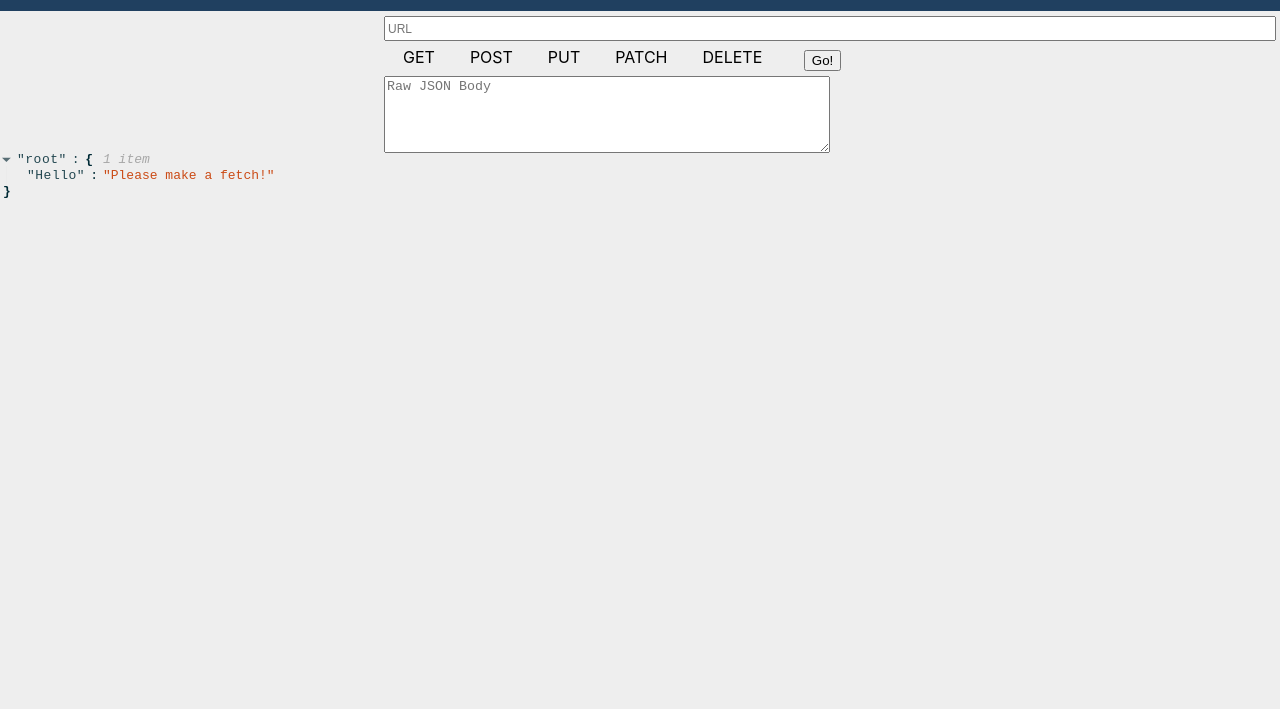
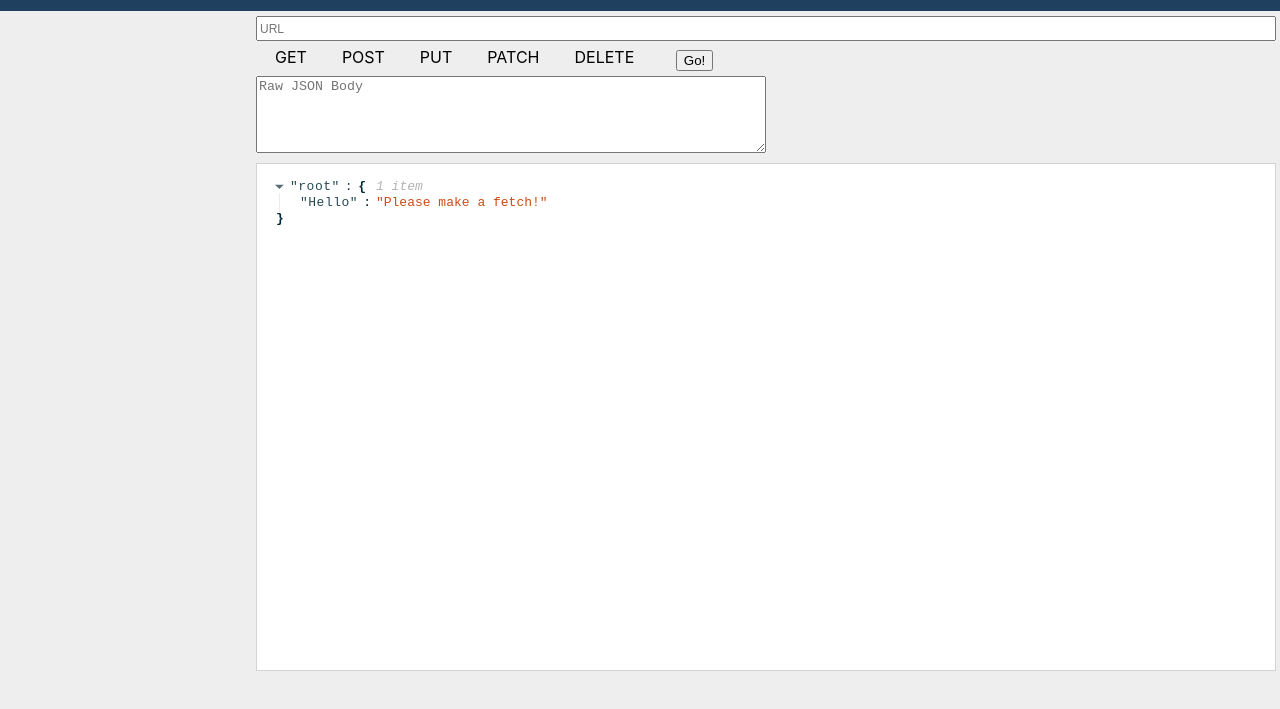
Before and after one commit to rosalie337/restless, a React app: page / in a window 1280 px wide. Shown: the part 53-762 px from the top of the page. Built offline with nearby package versions, Linux system fonts and the light colour scheme.

Commit message:
finished styling

```diff
--- /dev/null
+++ b/src/components/restless/Display.css
@@ -0,0 +1,11 @@
+.Display{
+  background-color: white;
+  height: 39.7vw;
+  margin-top: 10px;
+  margin-left: 20vw;
+  margin-right: .3vw;
+  margin-bottom: .3vw;
+  border: 1px solid lightgray;
+  overflow: auto;
+  padding: 1em;
+}
--- a/src/components/restless/Display.js
+++ b/src/components/restless/Display.js
@@ -1,11 +1,12 @@
 import React from 'react';
 import PropTypes from 'prop-types';
+import styles from './Display.css';
 
 import ReactJson from 'react-json-view';
 
 const Display = ({ display }) => {
   return (
-    <pre>
+    <pre className={styles.Display}>
       <ReactJson src={display} displayDataTypes={false} />
     </pre>
   );
--- a/src/components/restless/Form.css
+++ b/src/components/restless/Form.css
@@ -1,5 +1,5 @@
 .Form{
-  margin-left: 30vw;
+  margin-left: 20vw;
   margin-right: .3vw;
   display: flex;
   flex-direction: column;
```
